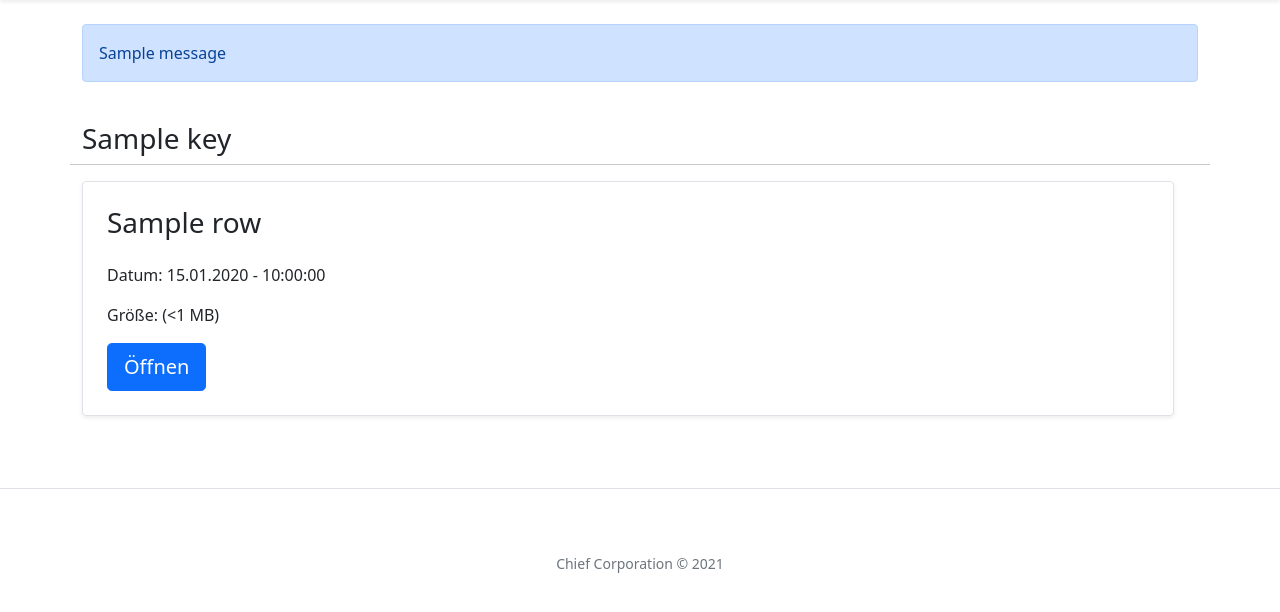
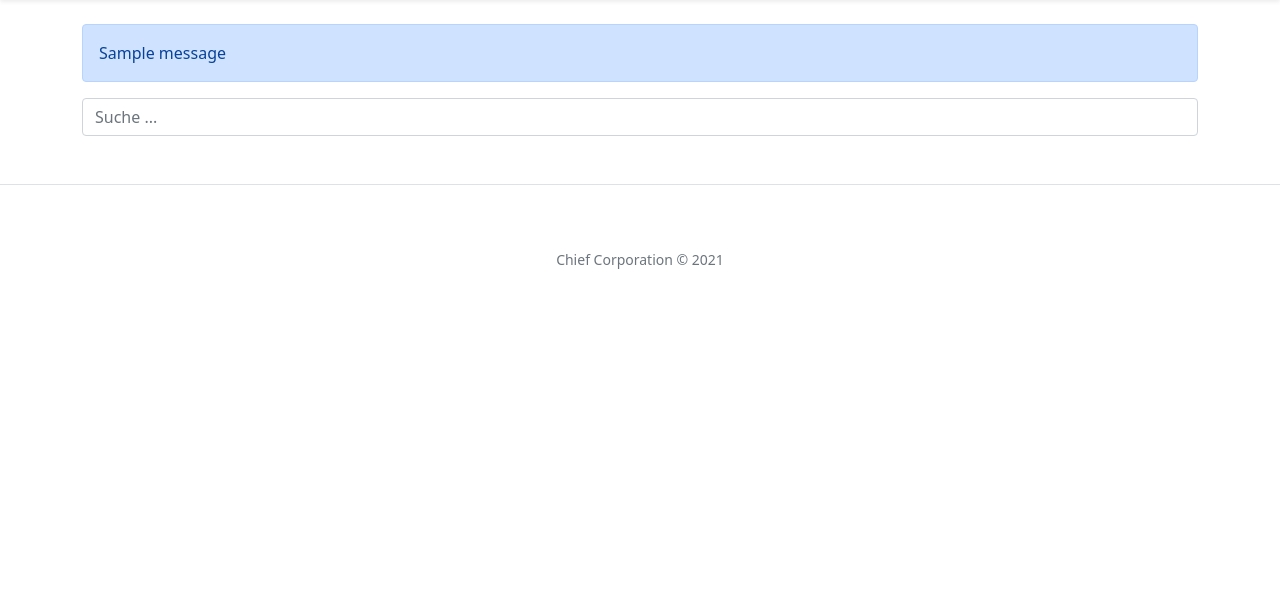
Before and after one commit to lukasbm/chief-video, a Flask app: template templates/Videos.html in a window 1280 px wide. Shown: the part 73-685 px from the top of the page. Run offline with Flask 2, Linux system fonts and the light colour scheme; the template is opened without the code that fills it: most values are stand-ins (such as "Sample title", 1, 10 or a date in 2020); one stand-in notice (Sample message) is shown.

Commit message:
:construction: start working on search feature

```diff
--- a/app.py
+++ b/app.py
@@ -78,40 +78,38 @@ def index():
 @app.route("/videos")
 @login_required
 def videos():
-    struc = {}
-    for fach in os.scandir(VIDEO_PATH):
-        if not fach.is_dir():
+    files = []
+    for category in os.scandir(VIDEO_PATH):
+        if not category.is_dir():
             continue
 
-        e = []
-        for vid in os.scandir(fach.path):
+        for vid in os.scandir(category.path):
             if not vid.is_file():
                 continue
 
-            e.append({
-                'date': datetime.fromtimestamp(os.path.getctime(vid.path)),
+            files.append({
+                'date': datetime.fromtimestamp(os.path.getctime(vid.path)).strftime('%d.%m.%Y - %H:%M'),
                 'size': os.path.getsize(vid.path),
                 'name': os.path.splitext(vid.name)[0],
                 'file': vid.name,
+                'category': category.name
             })
 
-        struc[fach.name] = sorted(e, key=lambda ele: ele['name'])
-
-    return render_template('Videos.html', files=struc)
+    return render_template('Videos.html', files=files)
 
 
-@app.route('/<string:fach>/<string:vid>')
+@app.route('/videos/<string:category>/<string:vid>')
 @login_required
-def video(fach, vid):
-    p = os.path.join(VIDEO_PATH, fach, vid)
+def video(category, vid):
+    p = os.path.join(VIDEO_PATH, category, vid)
 
     if VIDEO_USERNAME and VIDEO_PASSWORD:
         url = VIDEO_URL.split("://")
         if len(url) != 2:
             abort(500)
-        url = f"{url[0]}://{VIDEO_USERNAME}:{VIDEO_PASSWORD}@{url[1]}/{fach}/{vid}"
+        url = f"{url[0]}://{VIDEO_USERNAME}:{VIDEO_PASSWORD}@{url[1]}/{category}/{vid}"
     else:
-        url = f"{VIDEO_URL}/{fach}/{vid}"
+        url = f"{VIDEO_URL}/{category}/{vid}"
 
     if os.path.exists(p) and os.path.isfile(p):
         return render_template('Video.html', vid={
@@ -119,7 +117,7 @@ def video(fach, vid):
             'size': os.path.getsize(p),
             'name': os.path.splitext(vid)[0],
             'file': vid,
-            'fach': fach,
+            'category': category,
             'url': url
         })
     else:
--- a/templates/Video.html
+++ b/templates/Video.html
@@ -1,5 +1,5 @@
 {% extends "BasePage.html" %} {% block content %}
-<h1>{{ vid.fach }} - {{ vid.name }}</h1>
+<h1>{{ vid.category }} - {{ vid.name }}</h1>
 
 <div class="alert alert-info" role="alert">Beachten Sie, dass Firefox nicht jedes Videoformat nicht unterstüzt! Nutzen sie Erweiterungen oder Chrome/Edge/Safari</div>
 <div class="alert alert-info" role="alert">Alternativ: Rechtsclick auf das Videofeld -> "Videoadresse kopieren" -> In VLC (Strg+N) öffnen</div>
--- a/templates/Videos.html
+++ b/templates/Videos.html
@@ -1,22 +1,70 @@
-{% extends "BasePage.html" %} {% block content %} {% for key, value in files.items() %}
-<div class="row py-4">
-	<h3>{{ key }}</h3>
+{% extends "BasePage.html" %} {% block content %}
+<script src="https://cdn.jsdelivr.net/npm/vue@2"></script>
+
+{% raw %}
+<main id="app">
+	<input v-model="query" class="form-control" list="datalist" placeholder="Suche ..." />
+	<datalist id="datalist">
+		<option v-for="el in datalistOptions" v-bind:value="el" />
+	</datalist>
+
+	<section v-for="category of categories" class="row py-4">
+		<h3>{{ category }}</h3>
 		<hr />
-	{% for row in value|batch(4) %}
 		<div class="row">
-		{% for vid in row %}
-		<section class="col">
+			<div v-for="vid of vidsForCategory(category)" class="col-md-4 col-lg-3 col-sm-12">
 				<div class="border rounded p-4 h-100 shadow-sm">
 					<h3 class="mb-4 font-weight-normal">{{ vid.name }}</h3>
-				<p class="card-text">Datum: {{ vid.date.strftime('%d.%m.%Y - %H:%M:%S') }}</p>
-				<p class="card-text">Größe: {{ print_size(vid.size) }}</p>
-				<a href="{{ url_for('video', fach=key, vid=vid.file) }}">
+					<p class="card-text">Datum: {{ getHumanDate(vid.date) }}</p>
+					<p class="card-text">Größe: {{ getHumanSize(vid.size) }}</p>
+					<p class="card-text">Länge: TODO</p>
+					<a v-bind:href="getVideoUrl(category, vid.file)">
 						<button class="btn btn-lg btn-primary" type="button">Öffnen</button>
 					</a>
 				</div>
+			</div>
+		</div>
 	</section>
-		{% endfor %}
-	</div>
-	{% endfor %}
-</div>
-{% endfor %} {% endblock content %}
+</main>
+{% endraw %}
+
+<script>
+	var app = new Vue({
+		el: "#app",
+		data: {
+			files: {{ files|tojson }},
+			query: ""
+		},
+		methods: {
+			getHumanSize(size) {
+				if (size < 1024*1024*1) return "<1 MB";
+				else return `${Math.floor(size / (1024 * 1024))} MB`;
+			},
+			getHumanDate(date) {
+				return date;
+			},
+			getVideoUrl(category, vid) {
+				return `/videos/${category}/${vid}`;
+			},
+			vidsForCategory(category) {
+				return this.files.filter(x => x.category == category);
+			}
+		},
+		computed: {
+			datalistOptions() {
+				return [...new Set(this.files.flatMap(x => [x.name, x.category]))];
+				// return Object.values(this.files).flatMap(x => [...x.map(y => y.name)]);
+			},
+			categories() {
+				return this.files.map(x => x.category);
+			}
+		},
+		watch: {
+			query: (newVal, oldVal) => {
+
+			}
+		}
+	});
+</script>
+
+{% endblock content %}
```
Lines whose indentation alone changed are shown as unchanged.
